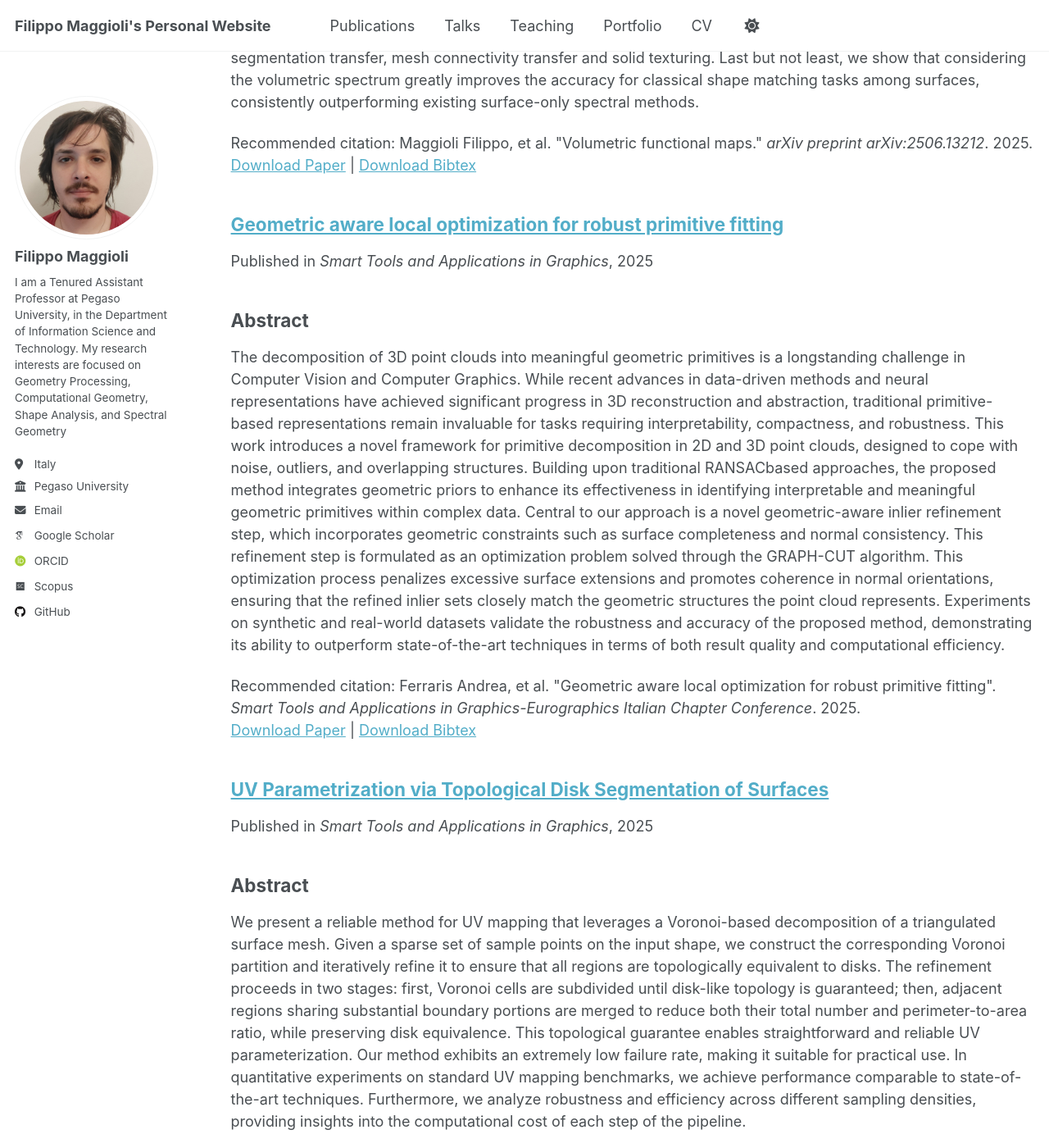
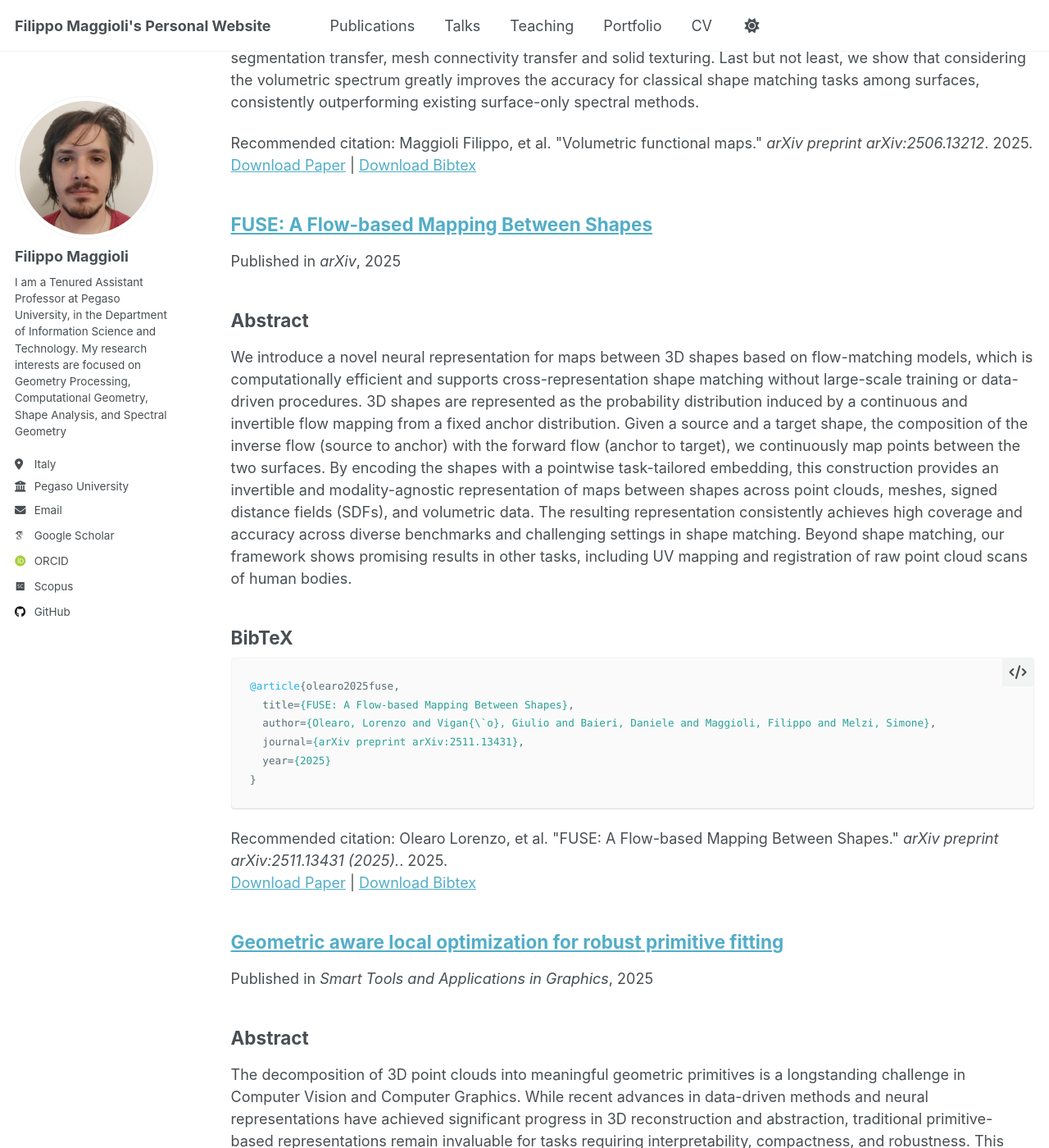
Before and after one commit to fmaggioli/fmaggioli.github.io, a Jekyll site: the page built from _pages/collection-archive.html, in a window 1280 px wide and 1400 px high, scrolled down 10339 px. Shown: the whole window at 82% size. Built offline with Jekyll 4.4.1, drawn with Linux system fonts in a browser that asks for light colours; some web fonts are replaced; some of the changed text lies outside the part shown.

Commit message:
Update post-NeurIPS

````diff
--- a/_pages/publications.html
+++ b/_pages/publications.html
@@ -42,6 +42,9 @@ author_profile: true
       {% if post.category != category[0] %}
         {% continue %}
       {% endif %}
+      {% if post.redirect_to %}
+        {% continue %}
+      {% endif %}
       {% unless title_shown %}
         <h2>{{ category[1].title }}</h2><hr />
         <table width="100%">
--- a/_publications/2024-10-30-implicitarap.md
+++ b/_publications/2024-10-30-implicitarap.md
@@ -10,6 +10,7 @@ arxivurl: 'https://arxiv.org/abs/2405.12895'
 bibtexurl: '/files/2024-10-30-implicitarap.bib'
 teaser: '/images/publications/implicit-arap.png'
 citation: 'Baieri Daniele, et al. "Implicit-ARAP: Efficient Handle-Guided Deformation of High-Resolution Meshes and Neural Fields via Local Patch Meshing." <i>arXiv preprint arXiv:2405.12895</i>. 2024.'
+redirect_to: /publication/2025-12-04-implicitarap
 ---
 
 ## Abstract
--- /dev/null
+++ b/_publications/2025-11-17-fuse.md
@@ -0,0 +1,27 @@
+---
+title: "FUSE: A Flow-based Mapping Between Shapes"
+collection: publications
+category: preprints
+permalink: /publication/2025-11-17-fuse
+date: 2025-11-17
+venue: 'arXiv'
+paperurl: '/files/2025-11-17-fuse.pdf'
+arxivurl: 'https://arxiv.org/abs/2511.13431'
+bibtexurl: '/files/2025-11-17-fuse.bib'
+teaser: '/images/publications/fuse.jpg'
+citation: 'Olearo Lorenzo, et al. "FUSE: A Flow-based Mapping Between Shapes." <i>arXiv preprint arXiv:2511.13431 (2025).</i>. 2025.'
+---
+
+## Abstract
+We introduce a novel neural representation for maps between 3D shapes based on flow-matching models, which is computationally efficient and supports cross-representation shape matching without large-scale training or data-driven procedures. 3D shapes are represented as the probability distribution induced by a continuous and invertible flow mapping from a fixed anchor distribution. Given a source and a target shape, the composition of the inverse flow (source to anchor) with the forward flow (anchor to target), we continuously map points between the two surfaces. By encoding the shapes with a pointwise task-tailored embedding, this construction provides an invertible and modality-agnostic representation of maps between shapes across point clouds, meshes, signed distance fields (SDFs), and volumetric data. The resulting representation consistently achieves high coverage and accuracy across diverse benchmarks and challenging settings in shape matching. Beyond shape matching, our framework shows promising results in other tasks, including UV mapping and registration of raw point cloud scans of human bodies.
+
+
+## BibTeX
+```bibtex
+@article{olearo2025fuse,
+  title={FUSE: A Flow-based Mapping Between Shapes},
+  author={Olearo, Lorenzo and Vigan{\`o}, Giulio and Baieri, Daniele and Maggioli, Filippo and Melzi, Simone},
+  journal={arXiv preprint arXiv:2511.13431},
+  year={2025}
+}
+```
--- /dev/null
+++ b/_publications/2025-12-04-implicitarap.md
@@ -0,0 +1,28 @@
+---
+title: "Implicit-ARAP: Efficient Handle-Guided Neural Field Deformation via Local Patch Meshing"
+collection: publications
+category: conferences
+permalink: /publication/2025-12-04-implicitarap
+date: 2025-12-04
+venue: 'Neural Information Processing Systems'
+paperurl: '/files/2025-12-04-implicitarap.pdf'
+arxivurl: 'https://arxiv.org/abs/2405.12895'
+bibtexurl: '/files/2025-12-04-implicitarap.bib'
+codeurl: https://github.com/dbaieri/implicit-arap
+teaser: '/images/publications/implicit-arap.png'
+citation: 'Baieri Daniele, et al. "Implicit-ARAP: Efficient Handle-Guided Neural Field Deformation via Local Patch Meshing." <i>The Thirty-ninth Annual Conference on Neural Information Processing Systems.</i>. 2025.'
+---
+
+## Abstract
+In this work, we present the local patch mesh representation for neural signed distance fields. This technique allows to discretize local regions of the level sets of an input SDF by projecting and deforming flat patch meshes onto the level set surface, using exclusively the SDF information and its gradient. Our analysis reveals this method to be more accurate than the standard marching cubes algorithm for approximating the implicit surface. Then, we apply this representation in the setting of handle-guided deformation: we introduce two distinct pipelines, which make use of 3D neural fields to compute As-Rigid-As-Possible deformations of both high-resolution meshes and neural fields under a given set of constraints. We run a comprehensive evaluation of our method and various baselines for neural field and mesh deformation which show both pipelines achieve impressive efficiency and notable improvements in terms of quality of results and robustness. With our novel pipeline, we introduce a scalable approach to solve a well-established geometry processing problem on high-resolution meshes, and pave the way for extending other geometric tasks to the domain of implicit surfaces via local patch meshing.
+
+
+## BibTeX
+```bibtex
+@inproceedings{baieri2025implicit,
+  title={Implicit-ARAP: Efficient Handle-Guided Neural Field Deformation via Local Patch Meshing},
+  author={Baieri, Daniele and Maggioli, Filippo and Rodol{\`a}, Emanuele and Melzi, Simone and L{\"a}hner, Zorah},
+  booktitle={The Thirty-ninth Annual Conference on Neural Information Processing Systems},
+  year={2025}
+}
+```
--- /dev/null
+++ b/files/2025-11-17-fuse.bib
@@ -0,0 +1,6 @@
+@article{olearo2025fuse,
+  title={FUSE: A Flow-based Mapping Between Shapes},
+  author={Olearo, Lorenzo and Vigan{\`o}, Giulio and Baieri, Daniele and Maggioli, Filippo and Melzi, Simone},
+  journal={arXiv preprint arXiv:2511.13431},
+  year={2025}
+}
--- /dev/null
+++ b/files/2025-12-04-implicitarap.bib
@@ -0,0 +1,6 @@
+@inproceedings{baieri2025implicit,
+  title={Implicit-ARAP: Efficient Handle-Guided Neural Field Deformation via Local Patch Meshing},
+  author={Baieri, Daniele and Maggioli, Filippo and Rodol{\`a}, Emanuele and Melzi, Simone and L{\"a}hner, Zorah},
+  booktitle={The Thirty-ninth Annual Conference on Neural Information Processing Systems},
+  year={2025}
+}
````
Also changed, not shown: _pages/cv.md (+3 -0 lines), images/publications/fuse.jpg (added), 2 other files.
